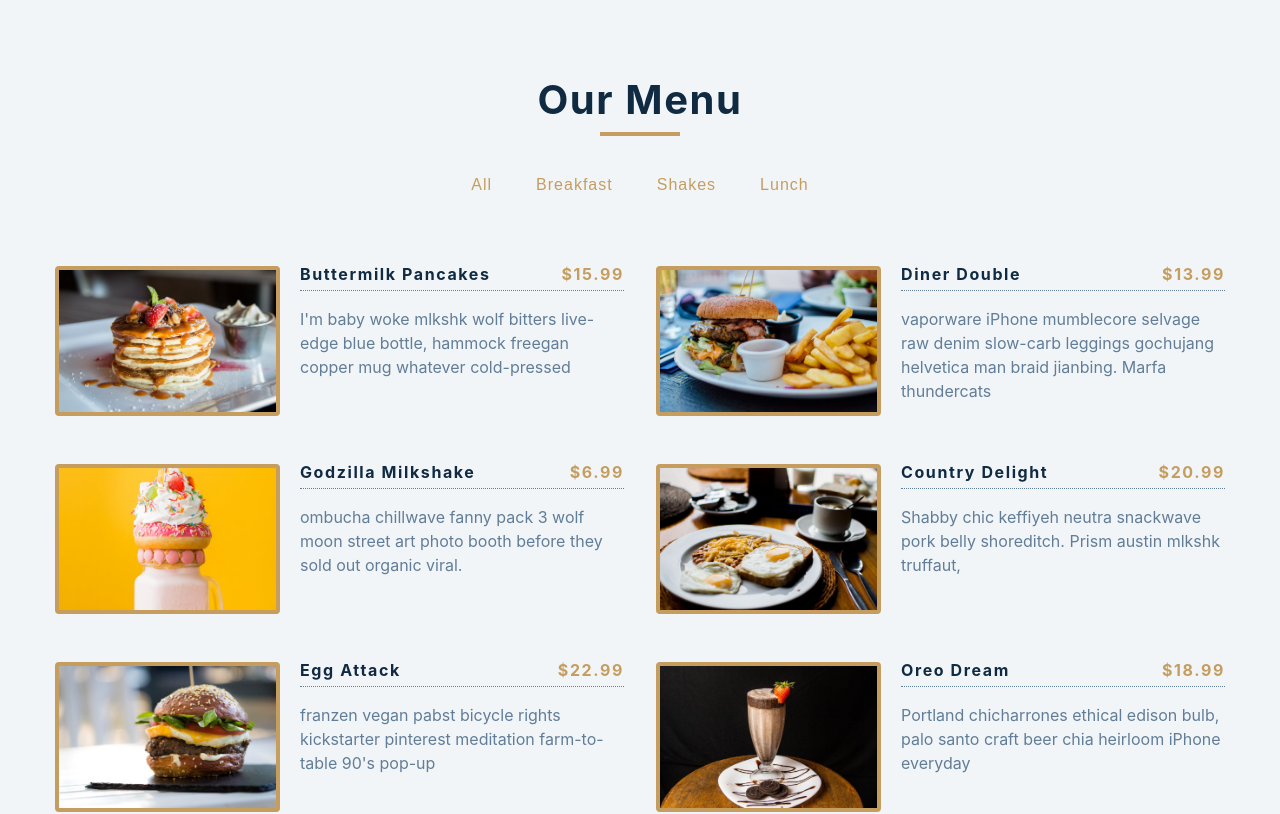
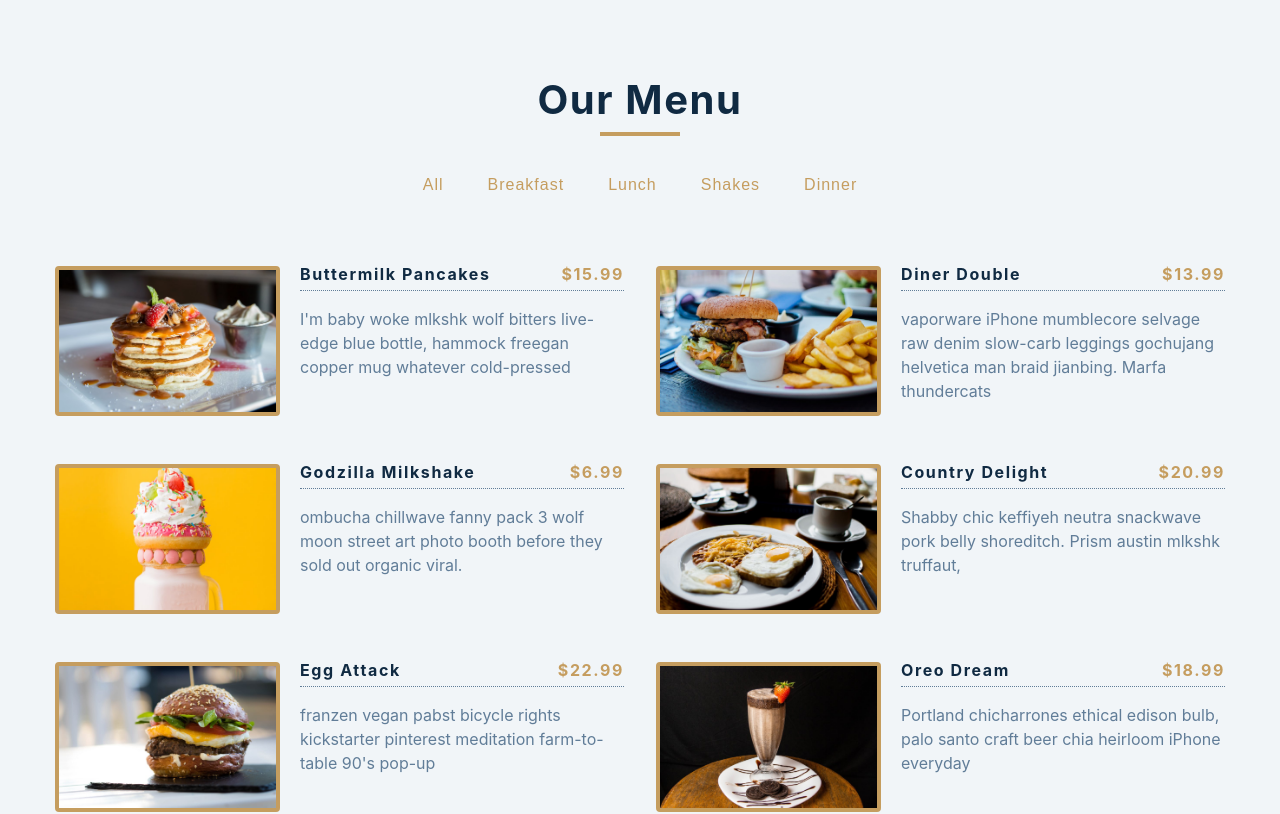
Before and after one commit to paul-coder-22/Hands_On_Reactjs_Practice, a React (Create React App) app: page / in a window 1280 px wide. Shown: the top 814 px of the page. Built offline with nearby package versions, Linux system fonts and the light colour scheme.

Commit message:
feat - dynamic element taken from caegories

```diff
--- a/src/App.js
+++ b/src/App.js
@@ -5,9 +5,11 @@ import menu from './data';
 import './App.css';
 import { useState } from 'react';
 
+const allCategories = ['all', ...new Set(menu.map((item) => item.category))]
+
 function App() {
   const [menuItems, getMenuItems] = useState(menu);
-  const [CategoriesItem, getCategories] = useState([]);
+  const [CategoriesItem, getCategories] = useState(allCategories);
 
   const filterItem = (category) => {
     if (category === 'all') {
@@ -25,7 +27,7 @@ function App() {
           <h2>our menu</h2>
           <div className="underline"></div>
         </div>
-        <Categories filterItem={filterItem} />
+        <Categories CategoriesItem={CategoriesItem} filterItem={filterItem} />
         <Menu item={menuItems} />
       </section>
     </main>
--- a/src/Categories.js
+++ b/src/Categories.js
@@ -1,20 +1,20 @@
 import React from 'react';
 
-const Categories = ({ filterItem }) => {
+const Categories = ({ CategoriesItem, filterItem }) => {
     return (<div className="btn-container">
-        <button className="filter-btn" onClick={() => filterItem('all')}>
-            all
-        </button>
-        <button className="filter-btn" onClick={() => filterItem('breakfast')}>
-            breakfast
-        </button>
-        <button className="filter-btn" onClick={() => filterItem('shakes')}>
-            shakes
-        </button>
-        <button className="filter-btn" onClick={() => filterItem('lunch')}>
-            lunch
-        </button>
-    </div>);
+        {
+            CategoriesItem.map((e, index) => {
+                return <button
+                    key={index}
+                    type="button"
+                    className="filter-btn"
+                    onClick={() => filterItem(e)}>
+                    {e}
+                </button>
+            })
+        }
+    </div>
+    );
 }
 
 export default Categories;
--- a/src/data.js
+++ b/src/data.js
@@ -71,5 +71,13 @@ const menu = [
         img: './images/item-9.jpeg',
         desc: `skateboard fam synth authentic semiotics. Live-edge lyft af, edison bulb yuccie crucifix microdosing.`,
     },
+    {
+        id: 10,
+        title: 'quarantine buddy',
+        category: 'dinner',
+        price: 16.99,
+        img: './images/item-9.jpeg',
+        desc: `skateboard fam synth authentic semiotics. Live-edge lyft af, edison bulb yuccie crucifix microdosing.`,
+    },
 ];
 export default menu;
```
